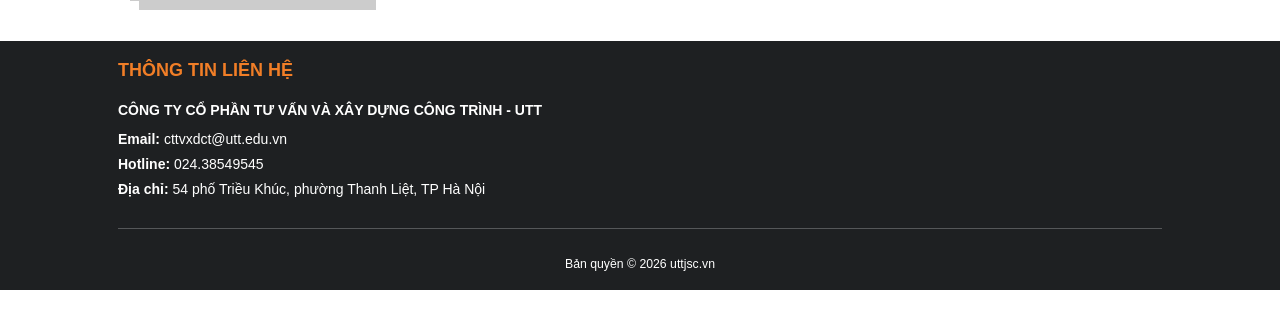
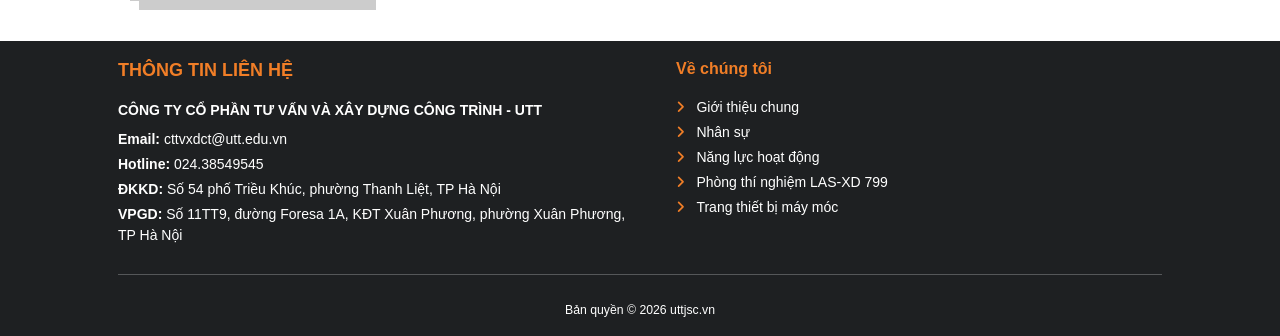
Before and after one commit to nguyentrungnuce89/utt, a Django app: page /gioithieu/nhansu/ in a window 1280 px wide. Shown: the part 532-868 px from the top of the page. Before the commit the page ends 822 px from the top, so only its background shows below. Run offline with Django 5.2, Linux system fonts and the light colour scheme; data that the repository does not hold is empty; some libraries are stand-ins or nearby versions.

Commit message:
add footer content

```diff
--- a/main/static/main/css/a_main.css
+++ b/main/static/main/css/a_main.css
@@ -91,3 +91,14 @@ footer p{
     border-bottom: 2px solid #F17E26;
     padding: 6px 0px;
 }
+
+/* Chọn tất cả thẻ a nằm trong div có class footer-content */
+.footer-content a {
+    transition: color 0.3s ease; /* Tạo hiệu ứng chuyển màu mượt mà */
+}
+
+/* Hiệu ứng khi di chuột vào */
+.footer-content a:hover {
+    color: #9a9898 !important; /* Màu ghi (Gray). Dùng !important nếu bị dính style inline */
+
+}
--- a/main/templates/main.html
+++ b/main/templates/main.html
@@ -27,7 +27,6 @@
     <link rel="stylesheet" href="{% static 'main/css/a_main.css' %}?{% now "U" %}">
     <title>{% block title %}{% endblock %}</title>
     <script type="text/javascript">
-
 	</script>
 </head>
 <!-- BEGIN BODY -->
@@ -96,8 +95,8 @@
 
         <div class="container px-5">
 
-            <div class="row">
-                <div class="col-lg-8 col-md-10">
+            <div class="row gap-4 footer-content">
+                <div class="col-lg-6 col-md-10">
                     <p class="fw-bold mb-3 address" style="color: #f17e27;">THÔNG TIN LIÊN HỆ</p>
 
                     <p class="fw-bold mb-2">
@@ -106,8 +105,31 @@
                     <p class="mb-1"><strong>Email:</strong> cttvxdct@utt.edu.vn</p>
                     <p class="mb-1"><strong>Hotline:</strong> 024.38549545</p>
                     <p class="mb-1">
-                        <strong>Địa chỉ:</strong>
-                        54 phố Triều Khúc, phường Thanh Liệt, TP Hà Nội
+                        <strong>ĐKKD:</strong>
+                        Số 54 phố Triều Khúc, phường Thanh Liệt, TP Hà Nội
+                    </p>
+                    <p class="mb-1">
+                        <strong>VPGD:</strong>
+                        Số 11TT9, đường Foresa 1A, KĐT Xuân Phương, phường Xuân Phương, TP Hà Nội
+                    </p>
+                </div>
+                <div class="col-lg-5 col-md-10">
+                    <p class="fw-bold mb-3 address" style="color: #f17e27;font-size: 16px;">Về chúng tôi</p>
+
+                    <p class="mb-1">
+                        <b><i class="fa-solid fa-angle-right" style="color: #f17e27;"></i></b>&nbsp;&nbsp;&nbsp;<a href="{% url 'main:about' %}" style="text-decoration: none;color: white;">Giới thiệu chung</a>
+                    </p>
+                    <p class="mb-1">
+                        <b><i class="fa-solid fa-angle-right" style="color: #f17e27;"></i></b>&nbsp;&nbsp;&nbsp;<a href="{% url 'main:nhansu' %}" style="text-decoration: none;color: white;">Nhân sự</a>
+                    </p>
+                    <p class="mb-1">
+                        <b><i class="fa-solid fa-angle-right" style="color: #f17e27;"></i></b>&nbsp;&nbsp;&nbsp;<a href="{% url 'main:hdxd' %}" style="text-decoration: none;color: white;">Năng lực hoạt động</a>
+                    </p>
+                    <p class="mb-1">
+                        <b><i class="fa-solid fa-angle-right" style="color: #f17e27;"></i></b>&nbsp;&nbsp;&nbsp;<a href="{% url 'main:lasxd' %}" style="text-decoration: none;color: white;">Phòng thí nghiệm LAS-XD 799</a>
+                    </p>
+                    <p class="mb-1">
+                        <b><i class="fa-solid fa-angle-right" style="color: #f17e27;"></i></b>&nbsp;&nbsp;&nbsp;<a href="{% url 'main:thietbi' %}" style="text-decoration: none;color: white;">Trang thiết bị máy móc</a>
                     </p>
                 </div>
             </div>
```
